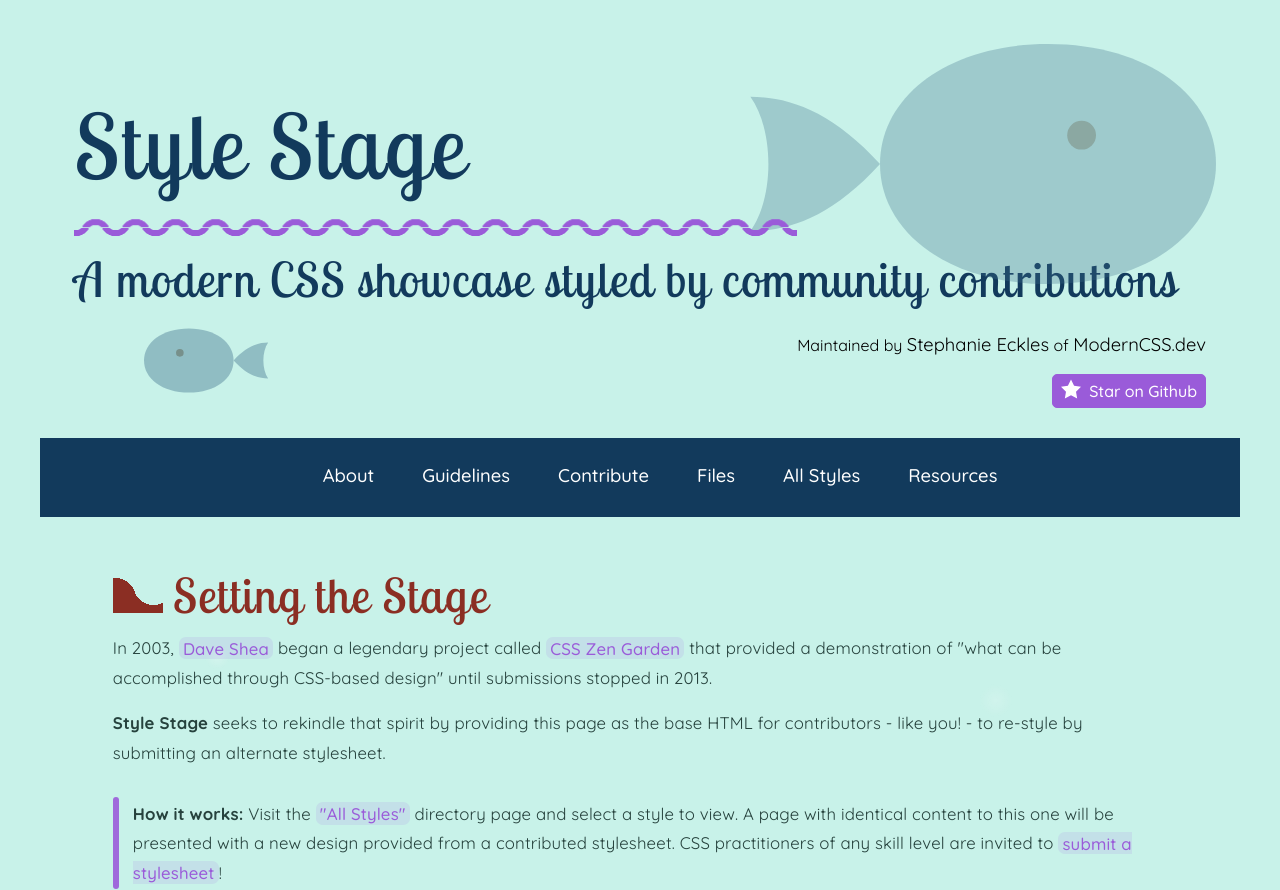
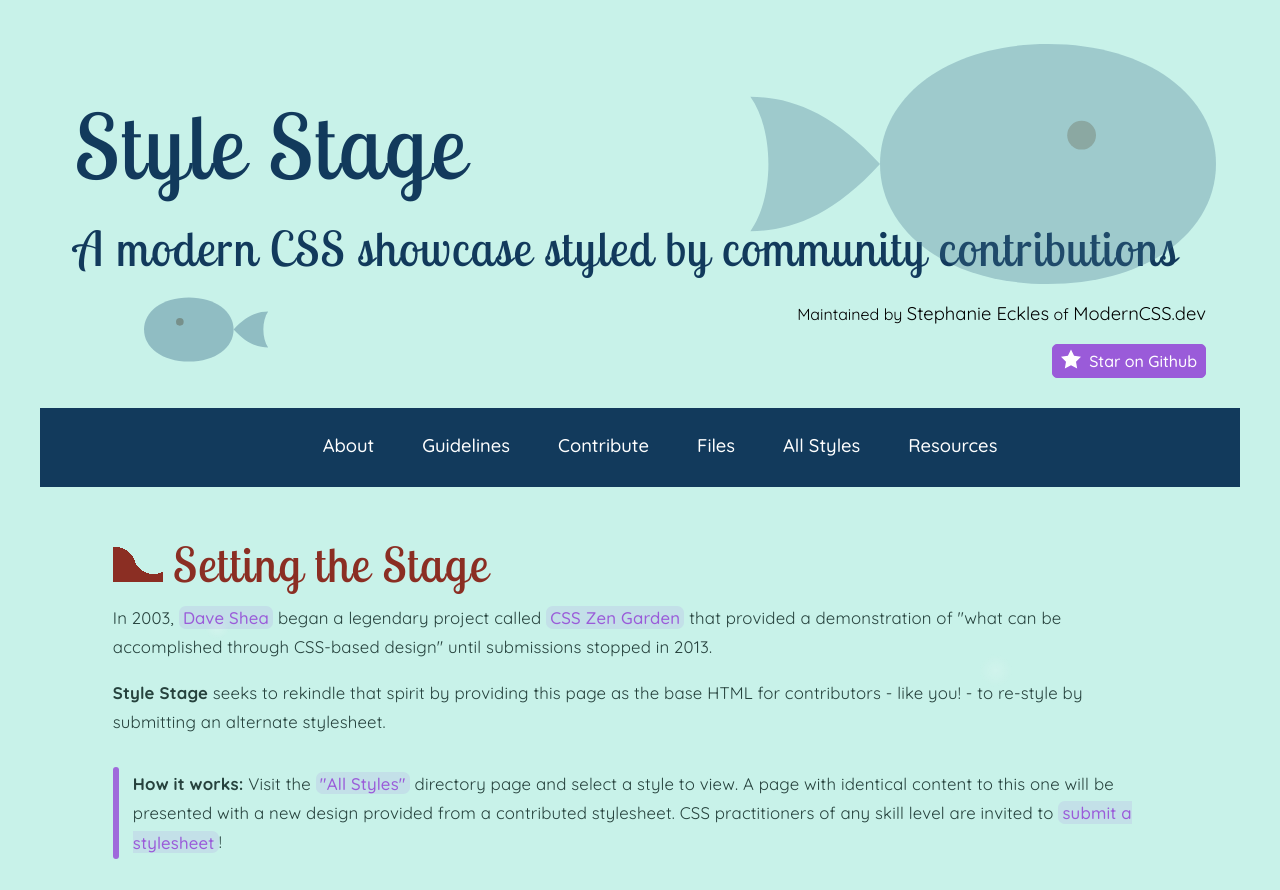
Before and after one commit to joy935/stylestage, a website: page docs/index.html in a window 1280 px wide. Shown: the top 890 px of the page. Drawn offline with nearby package versions, Linux system fonts and the light colour scheme; files that its build step writes are made by us from their sources.

Commit message:
removed wave

```diff
--- a/sass/block/_header.scss
+++ b/sass/block/_header.scss
@@ -23,38 +23,13 @@
   position: relative;
   overflow: hidden;
 }
-header .container h1:after {
-  content: "";
-  display: block;
-  width: clamp(300px, 80%, 700px); // adjust if needed
-  // height: 5px;
-  background-color: var(--color-anchor);
-  --s: 10px; // size of the wave
-  --b: 6px; // thickness of the line
-  --m: 0.7; // curvature of the wave [0 2]
-  --R: calc(var(--s) * sqrt(var(--m) * var(--m) + 1) + var(--b)/2);
-  height: calc(2 * var(--R));
-  width: 100%;
-  --_g: #0000 calc(99% - var(--b)), #000 calc(101% - var(--b)) 99%, #0000 101%;
-  mask:
-    radial-gradient(
-        var(--R) at left 50% bottom calc(-1 * var(--m) * var(--s)),
-        var(--_g)
-      )
-      calc(50% - 2 * var(--s)) calc(50% - var(--s) / 2 - var(--b) / 2) /
-      calc(4 * var(--s)) calc(var(--s) + var(--b)) repeat-x,
-    radial-gradient(
-        var(--R) at left 50% top calc(-1 * var(--m) * var(--s)),
-        var(--_g)
-      )
-      50% calc(50% + var(--s) / 2 + var(--b) / 2) / calc(4 * var(--s))
-      calc(var(--s) + var(--b)) repeat-x;
-}
+
 
 header h2 {
   font-size: clamp(1.5rem, 5vw, var(--font-size-h2));
   grid-column: 1 / -1;
   color: var(--color-primary);
+  text-align: left;
 }
 
 header p,
```
